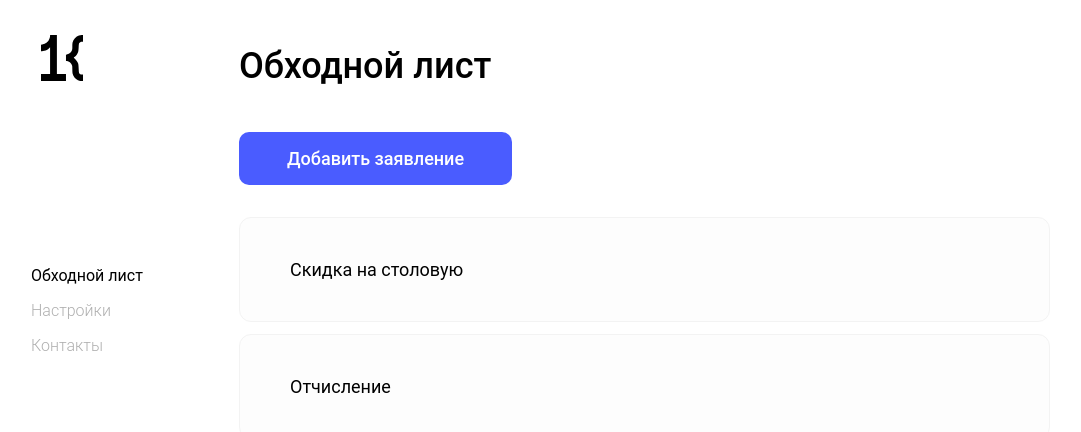
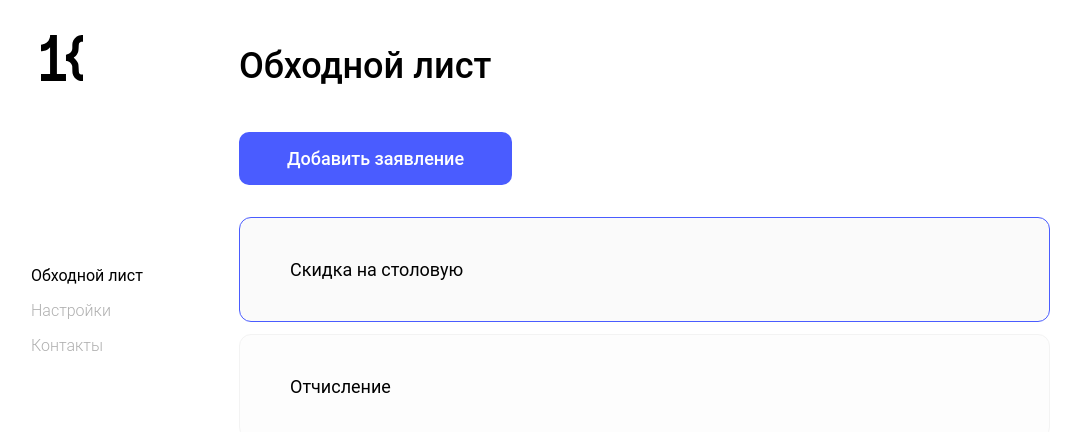
Before and after one commit to Catolly/Kemsu_Document_Flow, a Nuxt app in the folder client/: page / in a window 1280 px wide. In both pictures the pointer is over the element 663 px from the left and 269 px from the top of the page. Shown: the top 432 px of the page, without its empty margins (19-1100 px from the left). Built offline with nearby package versions, Linux system fonts and the light colour scheme.

Commit message:
feat(v-list-item): добавить hover

```diff
--- a/client/components/VListItem.vue
+++ b/client/components/VListItem.vue
@@ -25,5 +25,10 @@ export default {
 	border-radius: 12px;
 
 	.flex(space-between, center);
+
+	&:hover {
+		background: #FAFAFA;
+		border-color: @blue;
+	}
 }
 </style>
```
